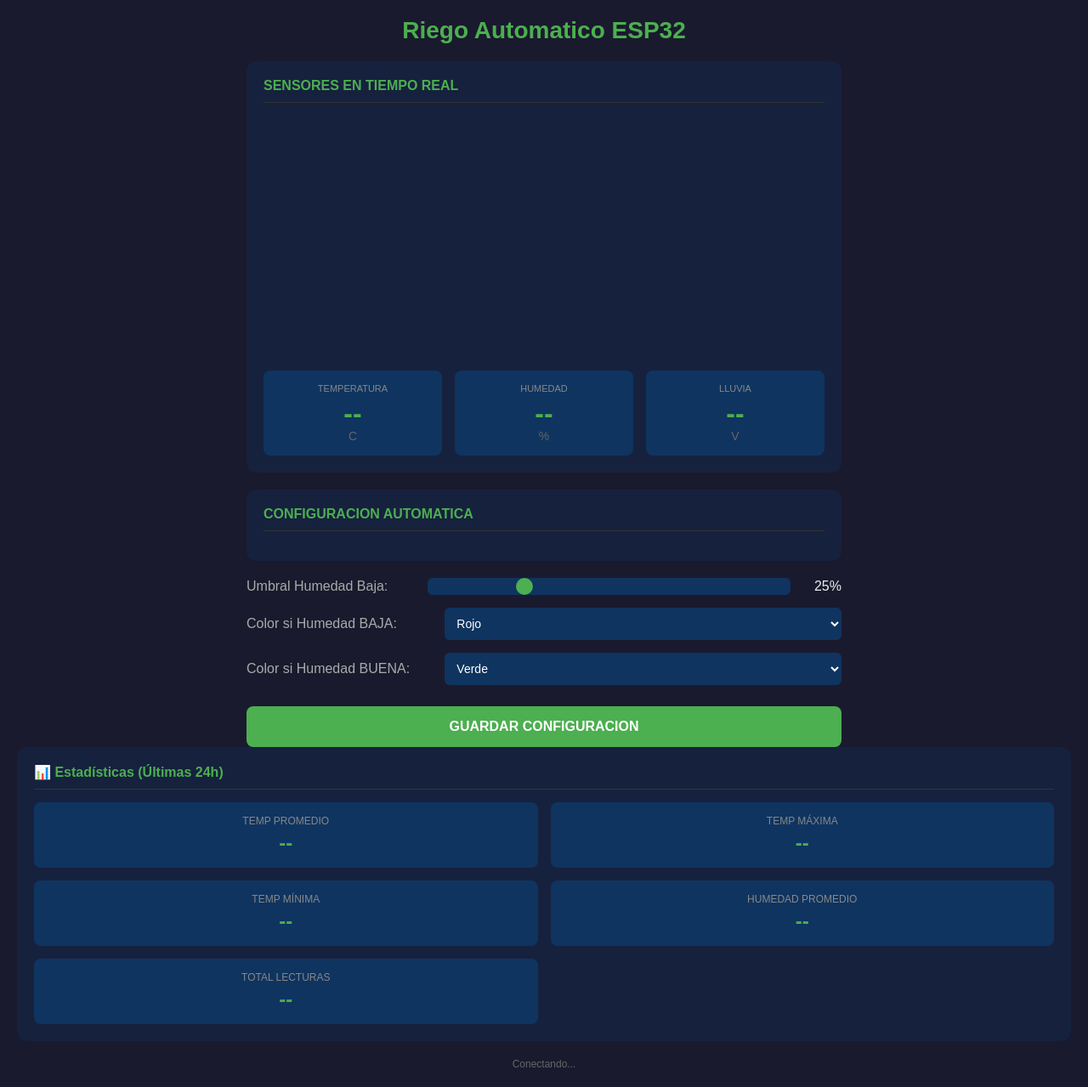
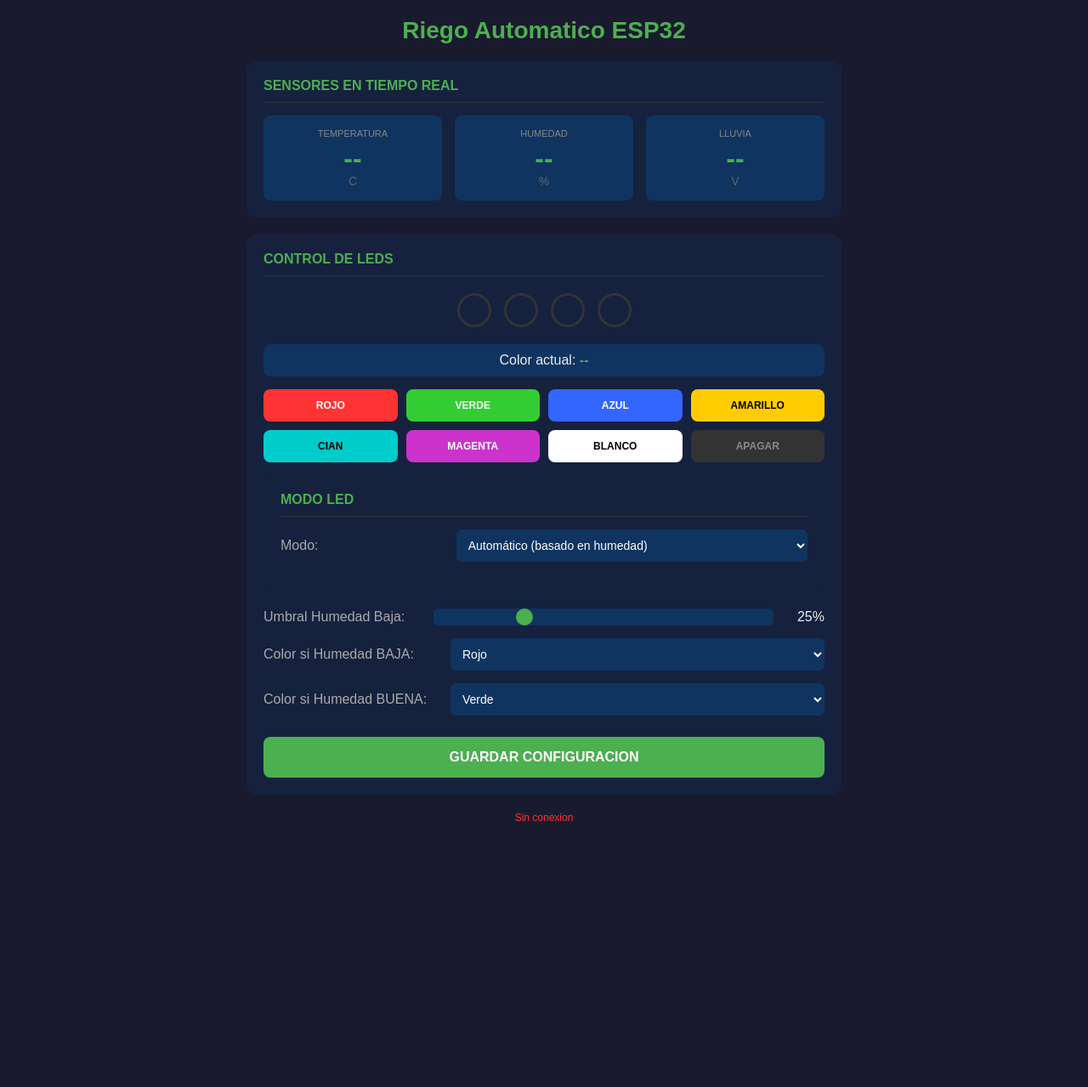
Before and after one commit to Tiguin380/riego-esp32-backend, a website: page public/index.html in a window 1280 px wide. Shown: the whole page at 85% size. After the commit the page ends 989 px from the top, so only its background shows below. Drawn offline with nearby package versions, Linux system fonts and the light colour scheme; no server answers.

Commit message:
Refactor HTML for LED control and remove chart
Removed chart-related elements and added LED control features.

```diff
--- a/public/index.html
+++ b/public/index.html
@@ -4,7 +4,6 @@
     <meta charset="UTF-8">
     <meta name="viewport" content="width=device-width, initial-scale=1.0">
     <title>Riego Automatico</title>
-    <script src="https://cdn.jsdelivr.net/npm/chart.js"></script>
     <style>
         * { margin: 0; padding: 0; box-sizing: border-box; }
         body { font-family: Arial, sans-serif; background: #1a1a2e; color: #eee; padding: 20px; min-height: 100vh; }
@@ -42,11 +41,6 @@
         .status.offline { color: #ff3333; }
         .current-color { text-align: center; padding: 10px; background: #0f3460; border-radius: 8px; margin: 10px 0; }
         .current-color span { font-weight: bold; color: #4CAF50; }
-        .chart-container { position: relative; height: 300px; width: 100%; }
-        .stats-grid { display: grid; grid-template-columns: repeat(2, 1fr); gap: 15px; }
-        .stat-card { background: #0f3460; padding: 15px; border-radius: 8px; text-align: center; }
-        .stat-label { font-size: 12px; color: #888; text-transform: uppercase; margin-bottom: 5px; }
-        .stat-value { font-size: 24px; font-weight: bold; color: #4CAF50; }
     </style>
 </head>
 <body>
@@ -55,9 +49,6 @@
 
         <div class="section">
             <h2> SENSORES EN TIEMPO REAL</h2>
-            <div class="chart-container">
-                <canvas id="sensorChart"></canvas>
-            </div>
             <div class="sensor-grid">
                 <div class="sensor-card">
                     <div class="sensor-label">Temperatura</div>
@@ -78,8 +69,46 @@
         </div>
 
         <div class="section">
-            <h2> CONFIGURACION AUTOMATICA</h2>
-
+            <h2> CONTROL DE LEDS</h2>
+            <div class="leds-container">
+                <div class="led" id="led1"></div>
+                <div class="led" id="led2"></div>
+                <div class="led" id="led3"></div>
+                <div class="led" id="led4"></div>
+            </div>
+            <div class="current-color">Color actual: <span id="colorActual">--</span></div>
+            <div class="btn-grid">
+                <button class="btn btn-rojo" onclick="setColor('Rojo')">ROJO</button>
+                <button class="btn btn-verde" onclick="setColor('Verde')">VERDE</button>
+                <button class="btn btn-azul" onclick="setColor('Azul')">AZUL</button>
+                <button class="btn btn-amarillo" onclick="setColor('Amarillo')">AMARILLO</button>
+                <button class="btn btn-cian" onclick="setColor('Cian')">CIAN</button>
+                <button class="btn btn-magenta" onclick="setColor('Magenta')">MAGENTA</button>
+                <button class="btn btn-blanco" onclick="setColor('Blanco')">BLANCO</button>
+                <button class="btn btn-off" onclick="setColor('Off')">APAGAR</button>
+            </div>
+        <div class="section">
+            <h2> MODO LED</h2>
+            <div class="control-row">
+                <label>Modo:</label>
+                <select id="ledMode">
+                    <option value="auto">Automático (basado en humedad)</option>
+                    <option value="manual">Manual</option>
+                </select>
+            </div>
+            <div class="control-row" id="manualColorRow" style="display: none;">
+                <label>Color Manual:</label>
+                <select id="manualColor">
+                    <option value="Rojo">Rojo</option>
+                    <option value="Verde">Verde</option>
+                    <option value="Azul">Azul</option>
+                    <option value="Amarillo">Amarillo</option>
+                    <option value="Cian">Cian</option>
+                    <option value="Magenta">Magenta</option>
+                    <option value="Blanco">Blanco</option>
+                    <option value="Off">Apagado</option>
+                </select>
+            </div>
         </div>
             <div class="control-row">
                 <label>Umbral Humedad Baja:</label>
@@ -113,32 +142,6 @@
             <button class="btn btn-save" onclick="guardar()"> GUARDAR CONFIGURACION</button>
         </div>
 
-        <div class="section">
-            <h2>📊 Estadísticas (Últimas 24h)</h2>
-            <div class="stats-grid">
-                <div class="stat-card">
-                    <div class="stat-label">Temp Promedio</div>
-                    <div class="stat-value" id="tempAvg">--</div>
-                </div>
-                <div class="stat-card">
-                    <div class="stat-label">Temp Máxima</div>
-                    <div class="stat-value" id="tempMax">--</div>
-                </div>
-                <div class="stat-card">
-                    <div class="stat-label">Temp Mínima</div>
-                    <div class="stat-value" id="tempMin">--</div>
-                </div>
-                <div class="stat-card">
-                    <div class="stat-label">Humedad Promedio</div>
-                    <div class="stat-value" id="humAvg">--</div>
-                </div>
-                <div class="stat-card">
-                    <div class="stat-label">Total Lecturas</div>
-                    <div class="stat-value" id="totalReadings">--</div>
-                </div>
-            </div>
-        </div>
-
         <div class="status" id="status">Conectando...</div>
     </div>
 
@@ -149,73 +152,40 @@
             'Blanco': '#ffffff', 'Off': '#222222'
         };
 
-        let config = { threshold: 25, colorB: 'Rojo', colorG: 'Verde' };
-        let sensorChart;
-        let chartData = {
-            labels: [],
-            datasets: [
-                {
-                    label: 'Temperatura (°C)',
-                    data: [],
-                    borderColor: '#ff3333',
-                    backgroundColor: 'rgba(255, 51, 51, 0.1)',
-                    tension: 0.1
-                },
-                {
-                    label: 'Humedad (%)',
-                    data: [],
-                    borderColor: '#3366ff',
-                    backgroundColor: 'rgba(51, 102, 255, 0.1)',
-                    tension: 0.1
-                },
-                {
-                    label: 'Lluvia (V)',
-                    data: [],
-                    borderColor: '#33cc33',
-                    backgroundColor: 'rgba(51, 204, 51, 0.1)',
-                    tension: 0.1
-                }
-            ]
-        };
+        let config = { threshold: 25, colorB: 'Rojo', colorG: 'Verde', ledMode: 'auto', manualColor: 'Off' };
+        let currentLedColor = 'Verde';
 
-        function initChart() {
-            const ctx = document.getElementById('sensorChart').getContext('2d');
-            sensorChart = new Chart(ctx, {
-                type: 'line',
-                data: chartData,
-                options: {
-                    responsive: true,
-                    maintainAspectRatio: false,
-                    scales: {
-                        x: {
-                            type: 'time',
-                            time: {
-                                unit: 'minute',
-                                displayFormats: {
-                                    minute: 'HH:mm'
-                                }
-                            },
-                            title: {
-                                display: true,
-                                text: 'Tiempo'
-                            }
-                        },
-                        y: {
-                            beginAtZero: true,
-                            title: {
-                                display: true,
-                                text: 'Valor'
-                            }
-                        }
-                    },
-                    plugins: {
-                        legend: {
-                            display: true,
-                            position: 'top'
-                        }
-                    }
-                }
-            });
+        function updateLeds(color) {
+            const c = colorMap[color] || '#333';
+            for (let i = 1; i <= 4; i++) {
+                document.getElementById('led' + i).style.background = c;
+                document.getElementById('led' + i).style.boxShadow = '0 0 25px ' + c;
+            }
+            document.getElementById('colorActual').textContent = color;
+            document.getElementById('colorActual').style.color = c;
+        }
+
+        async function setColor(color) {
+            currentLedColor = color;
+            updateLeds(color);
+
+            // Guardar en servidor para que ESP32 lo lea
+            try {
+                await fetch('/api/config/RIEGO_001', {
+                    method: 'POST',
+                    headers: { 'Content-Type': 'application/json' },
+                    body: JSON.stringify({
+                        humidity_low_threshold: config.threshold,
+                        humidity_low_color: color,
+                        humidity_good_color: config.colorG
+                    })
+                });
+                document.getElementById('status').textContent = ' Color enviado: ' + color + ' - ' + new Date().toLocaleTimeString();
+                document.getElementById('status').className = 'status online';
+            } catch(e) {
+                document.getElementById('status').textContent = ' Error enviando color';
+                document.getElementById('status').className = 'status offline';
+            }
         }
 
         async function cargarConfig() {
@@ -228,11 +198,16 @@
                 config.threshold = threshold;
                 config.colorB = cfg.humidity_low_color || 'Rojo';
                 config.colorG = cfg.humidity_good_color || 'Verde';
+                config.ledMode = cfg.led_mode || 'auto';
+                config.manualColor = cfg.led_manual_color || 'Off';
                 document.getElementById('threshold').value = config.threshold;
                 document.getElementById('thresholdValue').textContent = config.threshold + '%';
                 document.getElementById('colorBuena').value = config.colorB;
                 document.getElementById('colorBaja').value = config.colorG;
-                currentLedColor = config.colorB;
+                document.getElementById('ledMode').value = config.ledMode;
+                document.getElementById('manualColor').value = config.manualColor;
+                toggleManualColor();
+                currentLedColor = config.ledMode === 'manual' ? config.manualColor : config.colorB;
                 updateLeds(currentLedColor);
             } catch(e) {
                 console.log('Error cargando config');
@@ -244,31 +219,9 @@
                 const res = await fetch('/api/sensor/latest/RIEGO_001');
                 const data = await res.json();
 
-                const now = new Date();
-                const temp = parseFloat(data.temperature);
-                const hum = parseFloat(data.humidity);
-                const rain = parseFloat(data.rain_level);
-
-                // Actualizar tarjetas numéricas
-                document.getElementById('temp').textContent = temp.toFixed(1);
-                document.getElementById('humidity').textContent = hum.toFixed(1);
-                document.getElementById('rain').textContent = rain.toFixed(2);
-
-                // Agregar datos a la gráfica
-                chartData.labels.push(now);
-                chartData.datasets[0].data.push(temp);
-                chartData.datasets[1].data.push(hum);
-                chartData.datasets[2].data.push(rain);
-
-                // Mantener solo las últimas 20 lecturas (últimos 100 segundos)
-                if (chartData.labels.length > 20) {
-                    chartData.labels.shift();
-                    chartData.datasets[0].data.shift();
-                    chartData.datasets[1].data.shift();
-                    chartData.datasets[2].data.shift();
-                }
-
-                sensorChart.update();
+                document.getElementById('temp').textContent = parseFloat(data.temperature).toFixed(1);
+                document.getElementById('humidity').textContent = parseFloat(data.humidity).toFixed(1);
+                document.getElementById('rain').textContent = parseFloat(data.rain_level).toFixed(2);
 
                 document.getElementById('status').textContent = ' Online - ' + new Date().toLocaleTimeString();
                 document.getElementById('status').className = 'status online';
@@ -291,20 +244,33 @@
             config.colorG = e.target.value;
         });
 
-        async function actualizarEstadisticas() {
-            try {
-                const res = await fetch('/api/sensor/stats/RIEGO_001');
-                const stats = await res.json();
-
-                document.getElementById('tempAvg').textContent = stats.temp_avg ? parseFloat(stats.temp_avg).toFixed(1) + '°C' : '--';
-                document.getElementById('tempMax').textContent = stats.temp_max ? parseFloat(stats.temp_max).toFixed(1) + '°C' : '--';
-                document.getElementById('tempMin').textContent = stats.temp_min ? parseFloat(stats.temp_min).toFixed(1) + '°C' : '--';
-                document.getElementById('humAvg').textContent = stats.hum_avg ? parseFloat(stats.hum_avg).toFixed(1) + '%' : '--';
-                document.getElementById('totalReadings').textContent = stats.total_readings || '--';
-            } catch(e) {
-                console.log('Error cargando estadísticas');
+        function toggleManualColor() {
+            const manualRow = document.getElementById('manualColorRow');
+            if (config.ledMode === 'manual') {
+                manualRow.style.display = 'flex';
+            } else {
+                manualRow.style.display = 'none';
             }
         }
+
+        document.getElementById('ledMode').addEventListener('change', (e) => {
+            config.ledMode = e.target.value;
+            toggleManualColor();
+            if (config.ledMode === 'manual') {
+                currentLedColor = config.manualColor;
+            } else {
+                currentLedColor = config.colorB;
+            }
+            updateLeds(currentLedColor);
+        });
+
+        document.getElementById('manualColor').addEventListener('change', (e) => {
+            config.manualColor = e.target.value;
+            if (config.ledMode === 'manual') {
+                currentLedColor = config.manualColor;
+                updateLeds(currentLedColor);
+            }
+        });
 
         async function guardar() {
             try {
@@ -314,7 +280,9 @@
                     body: JSON.stringify({
                         humidity_low_threshold: config.threshold,
                         humidity_low_color: config.colorB,
-                        humidity_good_color: config.colorG
+                        humidity_good_color: config.colorG,
+                        led_mode: config.ledMode,
+                        led_manual_color: config.manualColor
                     })
                 });
                 if (res.ok) {
@@ -328,11 +296,8 @@
         }
 
         cargarConfig();
-        initChart();
         actualizarSensores();
-        actualizarEstadisticas();
         setInterval(actualizarSensores, 5000);
-        setInterval(actualizarEstadisticas, 30000); // Cada 30 segundos
     </script>
 </body>
 </html>
```
